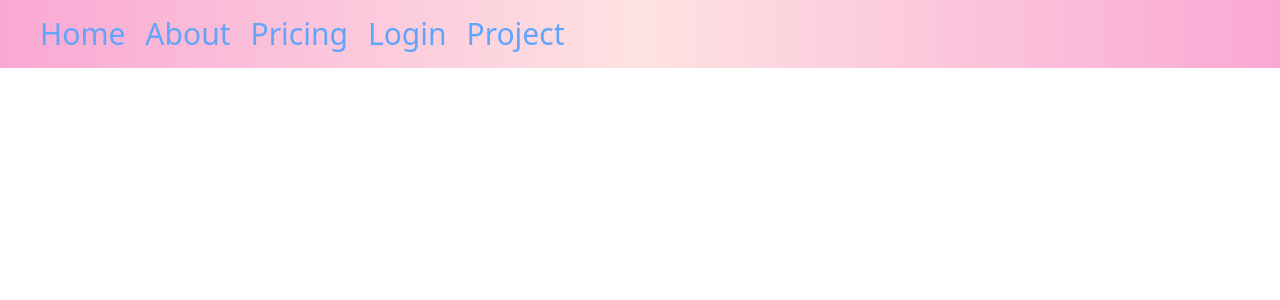
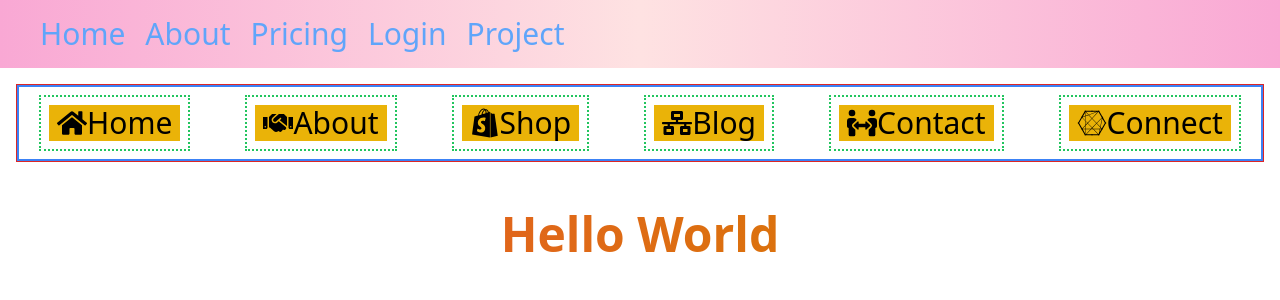
Before and after one commit to erDeep64930/webdev, a React (Vite) app: page /project in a window 1280 px wide. Shown: the top 300 px of the page. Built offline with nearby package versions, Linux system fonts and the light colour scheme.

Commit message:
animated text has been added

```diff
--- a/package.json
+++ b/package.json
@@ -13,6 +13,7 @@
     "@reduxjs/toolkit": "^1.9.5",
     "react": "^18.2.0",
     "react-dom": "^18.2.0",
+    "react-icons": "^4.10.1",
     "react-redux": "^8.1.2",
     "react-router-dom": "^6.15.0"
   },
--- /dev/null
+++ b/src/components/leariningProject/AnimatedText.jsx
@@ -0,0 +1,11 @@
+
+
+const AnimatedText = () => {
+  return (
+    <div>
+        <h1 className="animate-text bg-gradient-to-r from-red-500 via-amber-600 to-cyan-500 bg-clip-text text-transparent text-5xl text-center mt-12 font-black">Hello World</h1>
+    </div>
+  )
+}
+
+export default AnimatedText
--- a/src/components/leariningProject/Navbar2.jsx
+++ b/src/components/leariningProject/Navbar2.jsx
@@ -1,11 +1,64 @@
+import { Link } from "react-router-dom"
+import { FaConnectdevelop, FaHandshake, FaHome, FaNetworkWired, FaPeopleArrows, FaShopify } from "react-icons/fa"
+const navList = [
+    {
+        id: 1,
+        title: "Home",
+        link: "/",
+        icon: <FaHome />
+    },
+    {
+        id: 2,
+        title: "About",
+        link: "/about",
+        icon: <FaHandshake />
+    },
+    {
+        id: 3,
+        title: "Shop",
+        link: "/shop",
+        icon: <FaShopify />
+    },
+    {
+        id: 4,
+        title: "Blog",
+        link: "/blog",
+        icon: <FaNetworkWired />
+    },
+    {
+        id: 5,
+        title: "Contact",
+        link: "/contact",
+        icon: <FaPeopleArrows />
+    },
+    {
+        id: 6,
+        title: "Connect",
+        link: "/connect",
+        icon: <FaConnectdevelop />
+    },
+]
+
+const Navbar2 = () => {
+    return (
+        <nav className="border border-red-600 ">
+            <ul className="border-2 border-blue-500 flex items-center justify-between px-5 py-2">
+                {
+                    navList.map(({ id, link, title, icon }) => (
+                        <li key={id} className="border-2 border-green-500 border-dotted p-2">
+                            <Link to={link} className="">
+                                <div className="flex space-x-2 items-center bg-yellow-500 text-3xl focus:bg-pink-500 focus:text-yellow hover:bg-lime-500 active px-2 ">
+                                    {icon}{title}
+                                </div></Link>
 
 
-const Navbar2 = () => {
-  return (
-    <div>
+                        </li>
+                    ))
+                }
+            </ul>
 
-    </div>
-  )
+        </nav>
+    )
 }
 
 export default Navbar2
--- a/src/pages/ProjectPractice.jsx
+++ b/src/pages/ProjectPractice.jsx
@@ -1,10 +1,14 @@
+
+import AnimatedText from "../components/leariningProject/AnimatedText"
 import Navbar2 from "../components/leariningProject/Navbar2"
 
 
 const ProjectPractice = () => {
   return (
-    <div className="mt-15 p-4 ">
+    <div className="mt-15 p-4 mb-20 ">
         <Navbar2 />
+
+        <AnimatedText />
     </div>
   )
 }
--- a/tailwind.config.js
+++ b/tailwind.config.js
@@ -2,7 +2,29 @@
 export default {
   content: ["./index.html", "./src/**/*.{js,ts,jsx,tsx}"],
   theme: {
-    extend: {},
-  },
+    extend: {
+      keyframes: {
+        roll: {
+          "0%": { transform: "translateX(-50% ,-50%) rotate(0deg)" },
+          "100%": { transform: "translateX(-50%,-50%) rotate(360deg)" },
+        },
+        text: {
+          '0%, 100%': {
+            'background-size': '200% 200%',
+            'background-position': 'left center',
+          },
+          '50%': {
+            'background-size': '200% 200%',
+            'background-position': 'right center',
+          },
+        },
+      },
+      },
+      animation: {
+        roll: "marque 10s linear infinite",
+        text: "text 5s ease infinite",
+      },
+    },
+
   plugins: [],
 };
```
Also changed, not shown: 1 other file (tests, documents, lock files or other folders).
